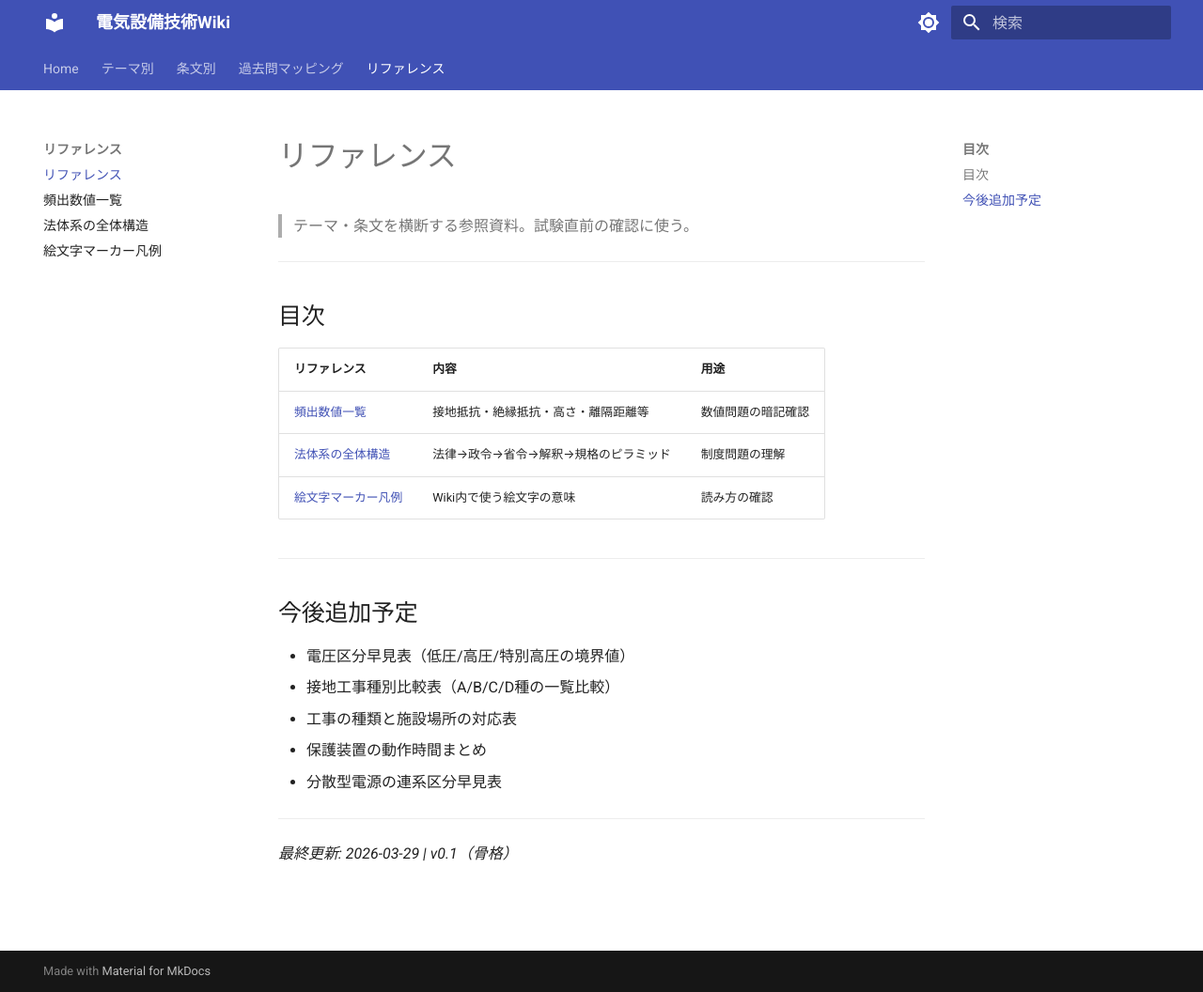
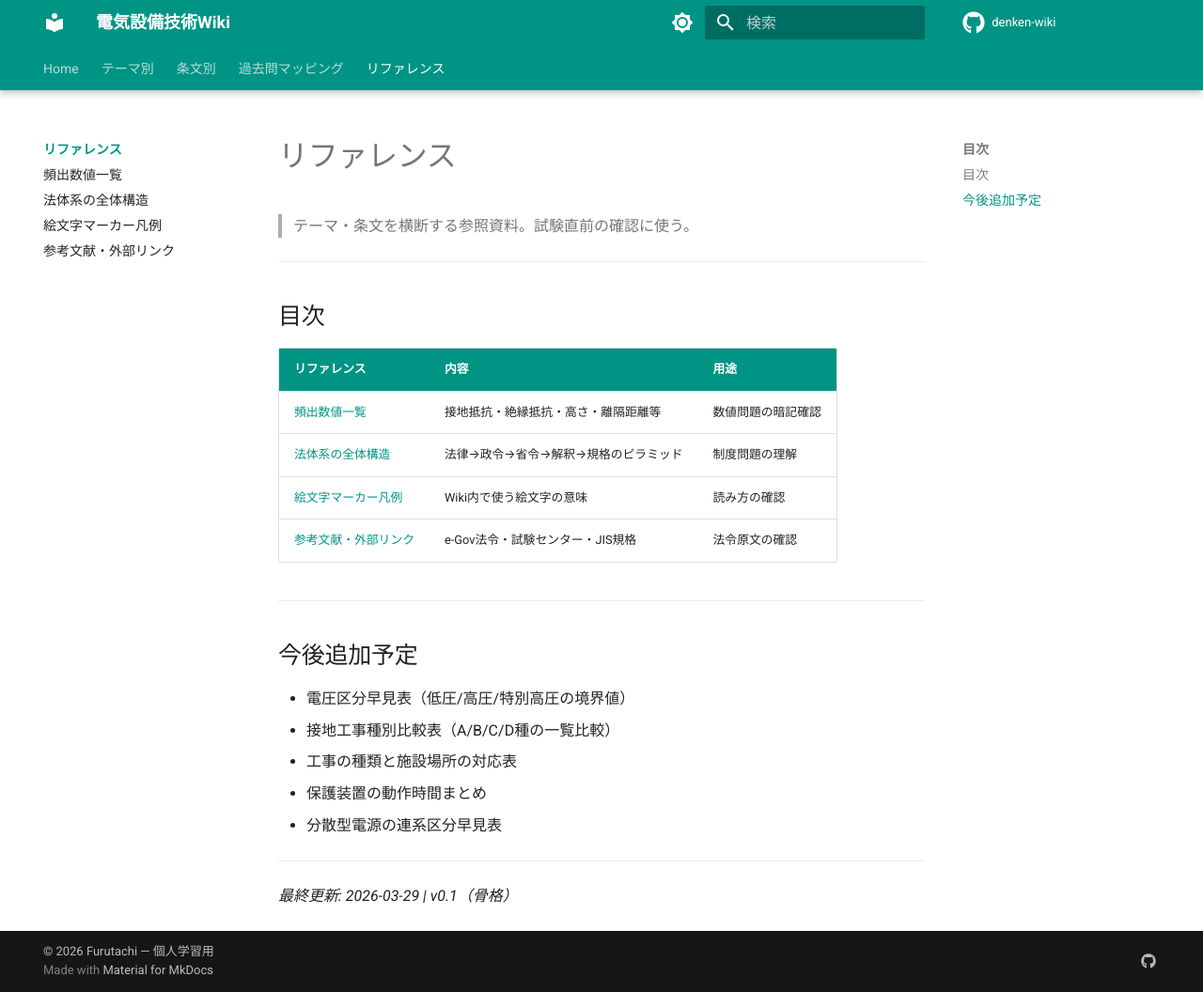
Before and after one commit to kfurufuru/denken-wiki, an MkDocs documentation site: the page built from docs/reference/index.md, in a window 1280 px wide and 1056 px high. Shown: the whole window at 94% size. Built offline with MkDocs 1.6.1 and Material for MkDocs 9.7.7, drawn with Linux system fonts in a browser that asks for light colours; comment, search, counter and statistics services are not loaded.

Commit message:
feat: 参考文献リンク・管理者情報・デザイン改善
- 参考文献ページ追加（e-Gov法令・試験センター・JIS規格のリンク集）
- 管理者 Furutachi をフッター・トップページに表示
- カラーテーマを teal/deep orange に変更（プロフェッショナル感）
- navigation.instant/indexes/sticky tabs で操作性向上
- カスタムCSS追加（テーブル交互色・ヘッダー強調・スマホ対応）
- GitHubリポジトリリンクをヘッダーに表示

Co-Authored-By: Claude Opus 4.6 <noreply@anthropic.com>

```diff
--- a/docs/reference/index.md
+++ b/docs/reference/index.md
@@ -11,6 +11,7 @@
 | [頻出数値一覧](numbers.md) | 接地抵抗・絶縁抵抗・高さ・離隔距離等 | 数値問題の暗記確認 |
 | [法体系の全体構造](hourei-taikei.md) | 法律→政令→省令→解釈→規格のピラミッド | 制度問題の理解 |
 | [絵文字マーカー凡例](emoji-legend.md) | Wiki内で使う絵文字の意味 | 読み方の確認 |
+| [参考文献・外部リンク](links.md) | e-Gov法令・試験センター・JIS規格 | 法令原文の確認 |
 
 ---
 
--- /dev/null
+++ b/docs/stylesheets/custom.css
@@ -0,0 +1,58 @@
+/* テーブルの交互色 */
+.md-typeset table:not([class]) tbody tr:nth-child(even) {
+  background-color: var(--md-default-bg-color--lighter, rgba(0, 0, 0, 0.03));
+}
+[data-md-color-scheme="slate"] .md-typeset table:not([class]) tbody tr:nth-child(even) {
+  background-color: rgba(255, 255, 255, 0.04);
+}
+
+/* テーブルヘッダー強調 */
+.md-typeset table:not([class]) thead {
+  background-color: var(--md-primary-fg-color);
+  color: var(--md-primary-bg-color);
+}
+.md-typeset table:not([class]) thead a {
+  color: var(--md-primary-bg-color);
+}
+
+/* ステータスバッジ風 */
+.md-typeset td:first-child,
+.md-typeset th:first-child {
+  white-space: nowrap;
+}
+
+/* 法体系ピラミッドのpre装飾 */
+.md-typeset pre:has(code) {
+  border-left: 3px solid var(--md-primary-fg-color);
+}
+
+/* 5秒暗記ブロックの強調 */
+.md-typeset blockquote strong {
+  color: var(--md-accent-fg-color);
+}
+
+/* フッター著作権表示 */
+.md-copyright {
+  font-size: 0.65rem;
+}
+
+/* スマホでのテーブル横スクロール */
+.md-typeset__scrollwrap {
+  overflow-x: auto;
+}
+
+/* admonitionのカスタム: 落とし穴 */
+.md-typeset .admonition.warning,
+.md-typeset details.warning {
+  border-left-width: 4px;
+}
+
+/* ナビゲーションタブの太字化 */
+.md-tabs__link--active {
+  font-weight: 700;
+}
+
+/* トップページのダッシュボード表示 */
+.md-typeset h3 + table {
+  margin-top: 0.4em;
+}
--- a/mkdocs.yml
+++ b/mkdocs.yml
@@ -1,31 +1,40 @@
 site_name: "電気設備技術Wiki"
-site_description: "電験3種 法規 - 条文×過去問クロスリファレンス"
-site_url: ""
+site_description: "電験3種 法規 — 条文×過去問クロスリファレンス"
+site_url: "https://kfurufuru.github.io/denken-wiki/"
+site_author: "Furutachi"
+repo_url: "https://github.com/kfurufuru/denken-wiki"
+repo_name: "denken-wiki"
+copyright: "&copy; 2026 Furutachi — 個人学習用"
 
 theme:
   name: material
   language: ja
   palette:
     - scheme: default
-      primary: indigo
-      accent: amber
+      primary: teal
+      accent: deep orange
       toggle:
         icon: material/brightness-7
         name: ダークモードに切り替え
     - scheme: slate
-      primary: indigo
-      accent: amber
+      primary: teal
+      accent: deep orange
       toggle:
         icon: material/brightness-4
         name: ライトモードに切り替え
   features:
     - navigation.tabs
+    - navigation.tabs.sticky
     - navigation.sections
-    - navigation.expand
+    - navigation.indexes
     - navigation.top
+    - navigation.instant
+    - navigation.instant.progress
     - search.suggest
     - search.highlight
+    - search.share
     - content.tabs.link
+    - content.tooltips
     - toc.follow
   icon:
     repo: fontawesome/brands/github
@@ -40,17 +49,27 @@ markdown_extensions:
   - pymdownx.superfences
   - pymdownx.tabbed:
       alternate_style: true
+  - pymdownx.critic
+  - pymdownx.mark
   - tables
   - attr_list
   - md_in_html
+  - def_list
+  - footnotes
   - pymdownx.emoji:
       emoji_index: !!python/name:material.extensions.emoji.twemoji
       emoji_generator: !!python/name:material.extensions.emoji.to_svg
   - toc:
       permalink: true
 
+extra_css:
+  - stylesheets/custom.css
+
 extra:
-  social: []
+  social:
+    - icon: fontawesome/brands/github
+      link: https://github.com/kfurufuru/denken-wiki
+      name: GitHub リポジトリ
 
 nav:
   - Home: index.md
@@ -92,3 +111,4 @@ nav:
     - 頻出数値一覧: reference/numbers.md
     - 法体系の全体構造: reference/hourei-taikei.md
     - 絵文字マーカー凡例: reference/emoji-legend.md
+    - 参考文献・外部リンク: reference/links.md
```
Also changed, not shown: docs/index.md (+13 -1 lines), docs/reference/links.md (added, +68 -0 lines).
